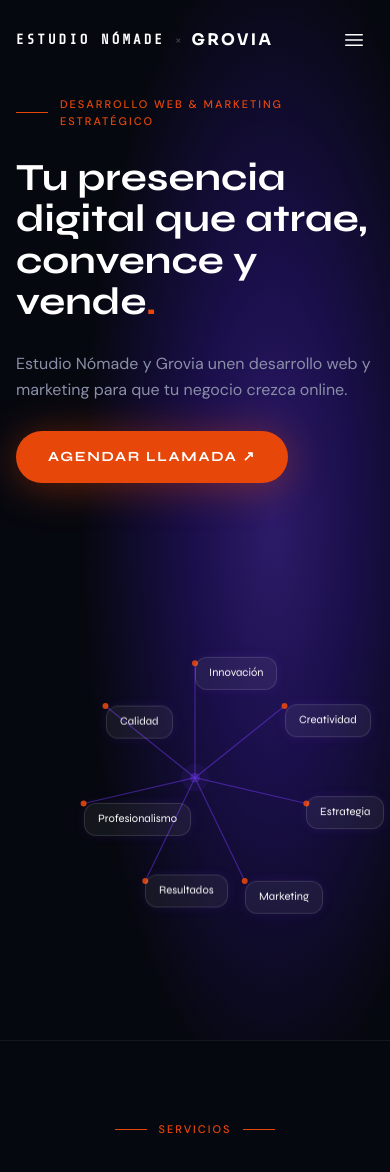
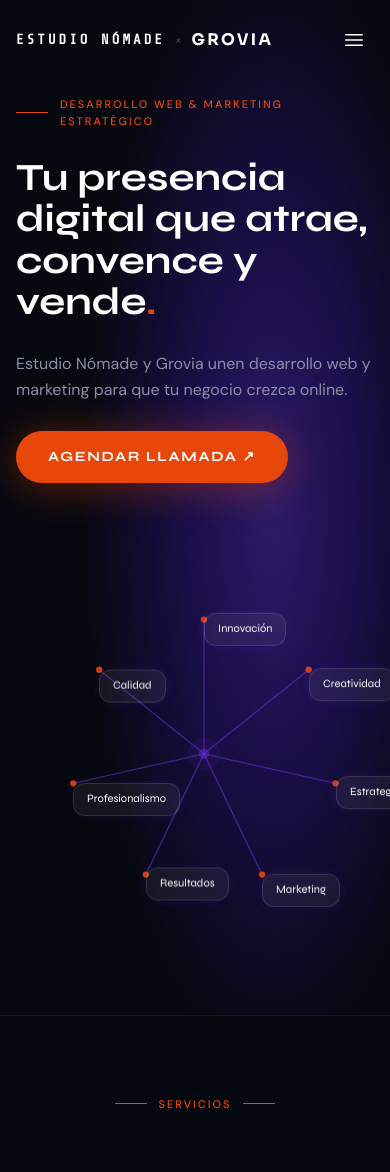
Before and after one commit to martiyaquinta/estudio-nomade, a Next.js app: page / in a window 390 px wide. Shown: the top 1172 px of the page. Built offline with nearby package versions, Linux system fonts and the light colour scheme.

Commit message:
feat: constelación mobile más grande (radio 115→150, viewBox 360×440→400×460)
Co-Authored-By: Claude Sonnet 4.6 <noreply@anthropic.com>

```diff
--- a/components/Hero.tsx
+++ b/components/Hero.tsx
@@ -20,14 +20,15 @@ import type { CSSProperties } from "react";
   6 Calidad         (151, 142)   ( 90, 168)
   ─────────────────────────────────────────────────────────────────── */
 
+// Mobile viewBox 400×460 | centro (210, 240) | radio 150
 const VALUES = [
-  { label: "Innovación",      cx: 300, cy:  70, mcx: 180, mcy: 125, delay: "cc-d0", fd: "4.2s", fdelay: "0s"   },
-  { label: "Creatividad",     cx: 449, cy: 142, mcx: 270, mcy: 168, delay: "cc-d1", fd: "5.1s", fdelay: "0.8s" },
-  { label: "Estrategia",      cx: 485, cy: 302, mcx: 292, mcy: 266, delay: "cc-d2", fd: "3.7s", fdelay: "1.4s" },
-  { label: "Marketing",       cx: 382, cy: 431, mcx: 230, mcy: 344, delay: "cc-d4", fd: "4.5s", fdelay: "2.0s" },
-  { label: "Resultados",      cx: 218, cy: 431, mcx: 130, mcy: 344, delay: "cc-d5", fd: "3.9s", fdelay: "0.6s" },
-  { label: "Profesionalismo", cx: 115, cy: 302, mcx:  68, mcy: 266, delay: "cc-d6", fd: "5.4s", fdelay: "1.2s" },
-  { label: "Calidad",         cx: 151, cy: 142, mcx:  90, mcy: 168, delay: "cc-d7", fd: "4.8s", fdelay: "2.4s" },
+  { label: "Innovación",      cx: 300, cy:  70, mcx: 210, mcy:  90, delay: "cc-d0", fd: "4.2s", fdelay: "0s"   },
+  { label: "Creatividad",     cx: 449, cy: 142, mcx: 327, mcy: 146, delay: "cc-d1", fd: "5.1s", fdelay: "0.8s" },
+  { label: "Estrategia",      cx: 485, cy: 302, mcx: 357, mcy: 273, delay: "cc-d2", fd: "3.7s", fdelay: "1.4s" },
+  { label: "Marketing",       cx: 382, cy: 431, mcx: 275, mcy: 375, delay: "cc-d4", fd: "4.5s", fdelay: "2.0s" },
+  { label: "Resultados",      cx: 218, cy: 431, mcx: 145, mcy: 375, delay: "cc-d5", fd: "3.9s", fdelay: "0.6s" },
+  { label: "Profesionalismo", cx: 115, cy: 302, mcx:  64, mcy: 273, delay: "cc-d6", fd: "5.4s", fdelay: "1.2s" },
+  { label: "Calidad",         cx: 151, cy: 142, mcx:  93, mcy: 146, delay: "cc-d7", fd: "4.8s", fdelay: "2.4s" },
 ];
 
 const cardStyle = (sm = false): CSSProperties => ({
@@ -98,24 +99,24 @@ function DesktopSVG() {
   );
 }
 
-/* ── SVG mobile: misma geometría en portrait 360×440 ── */
+/* ── SVG mobile: geometría en portrait 400×460, radio 150 ── */
 function MobileSVG() {
-  // Centro (180, 240) → cada vértice
+  // Centro (210, 240) → cada vértice  radio=150
   const spokes = [
-    { x2: 180, y2: 125, d: "0.5s" },
-    { x2: 270, y2: 168, d: "0.7s" },
-    { x2: 292, y2: 266, d: "0.9s" },
-    { x2: 230, y2: 344, d: "1.1s" },
-    { x2: 130, y2: 344, d: "1.1s" },
-    { x2:  68, y2: 266, d: "0.9s" },
-    { x2:  90, y2: 168, d: "0.7s" },
+    { x2: 210, y2:  90, d: "0.5s" },
+    { x2: 327, y2: 146, d: "0.7s" },
+    { x2: 357, y2: 273, d: "0.9s" },
+    { x2: 275, y2: 375, d: "1.1s" },
+    { x2: 145, y2: 375, d: "1.1s" },
+    { x2:  64, y2: 273, d: "0.9s" },
+    { x2:  93, y2: 146, d: "0.7s" },
   ];
   const vertices = spokes.map((s) => [s.x2, s.y2]);
 
   return (
     <svg
       className="absolute inset-0 w-full h-full pointer-events-none"
-      viewBox="0 0 360 440"
+      viewBox="0 0 400 460"
       preserveAspectRatio="xMidYMid meet"
       style={{ overflow: "visible" }}
       aria-hidden="true"
@@ -124,23 +125,23 @@ function MobileSVG() {
       {spokes.map((s, i) => (
         <line
           key={i}
-          x1={180} y1={240}
+          x1={210} y1={240}
           x2={s.x2} y2={s.y2}
           className="svg-line"
           stroke="rgba(120,60,255,0.45)"
-          strokeWidth="1.2"
+          strokeWidth="1.5"
           style={{ animationDelay: s.d }}
         />
       ))}
 
       {/* Puntos naranjas */}
       {vertices.map(([x, y], i) => (
-        <circle key={i} cx={x} cy={y} r="3" fill="#E8470A" opacity="0.9" />
+        <circle key={i} cx={x} cy={y} r="3.5" fill="#E8470A" opacity="0.9" />
       ))}
 
       {/* Glow en el centro */}
-      <circle cx="180" cy="240" r="5"  fill="rgba(120,60,255,0.3)"  />
-      <circle cx="180" cy="240" r="14" fill="rgba(120,60,255,0.08)" />
+      <circle cx="210" cy="240" r="6"  fill="rgba(120,60,255,0.3)"  />
+      <circle cx="210" cy="240" r="18" fill="rgba(120,60,255,0.08)" />
     </svg>
   );
 }
@@ -226,10 +227,9 @@ export default function Hero() {
 
           {/* ══ MOBILE — estrella abierta en portrait ══════════ */}
           <div className="lg:hidden w-full mt-2">
-            {/* Sin max-width: ocupa todo el ancho disponible */}
             <div
               className="relative w-full"
-              style={{ aspectRatio: "360 / 440", overflow: "visible" }}
+              style={{ aspectRatio: "400 / 460", overflow: "visible" }}
             >
               <MobileSVG />
               {VALUES.map((v) => (
@@ -237,8 +237,8 @@ export default function Hero() {
                   key={v.label}
                   className={`constellation-card ${v.delay} absolute`}
                   style={{
-                    left: `${(v.mcx / 360) * 100}%`,
-                    top:  `${(v.mcy / 440) * 100}%`,
+                    left: `${(v.mcx / 400) * 100}%`,
+                    top:  `${(v.mcy / 460) * 100}%`,
                     transform: "translate(-50%, -50%)",
                   }}
                 >
```
